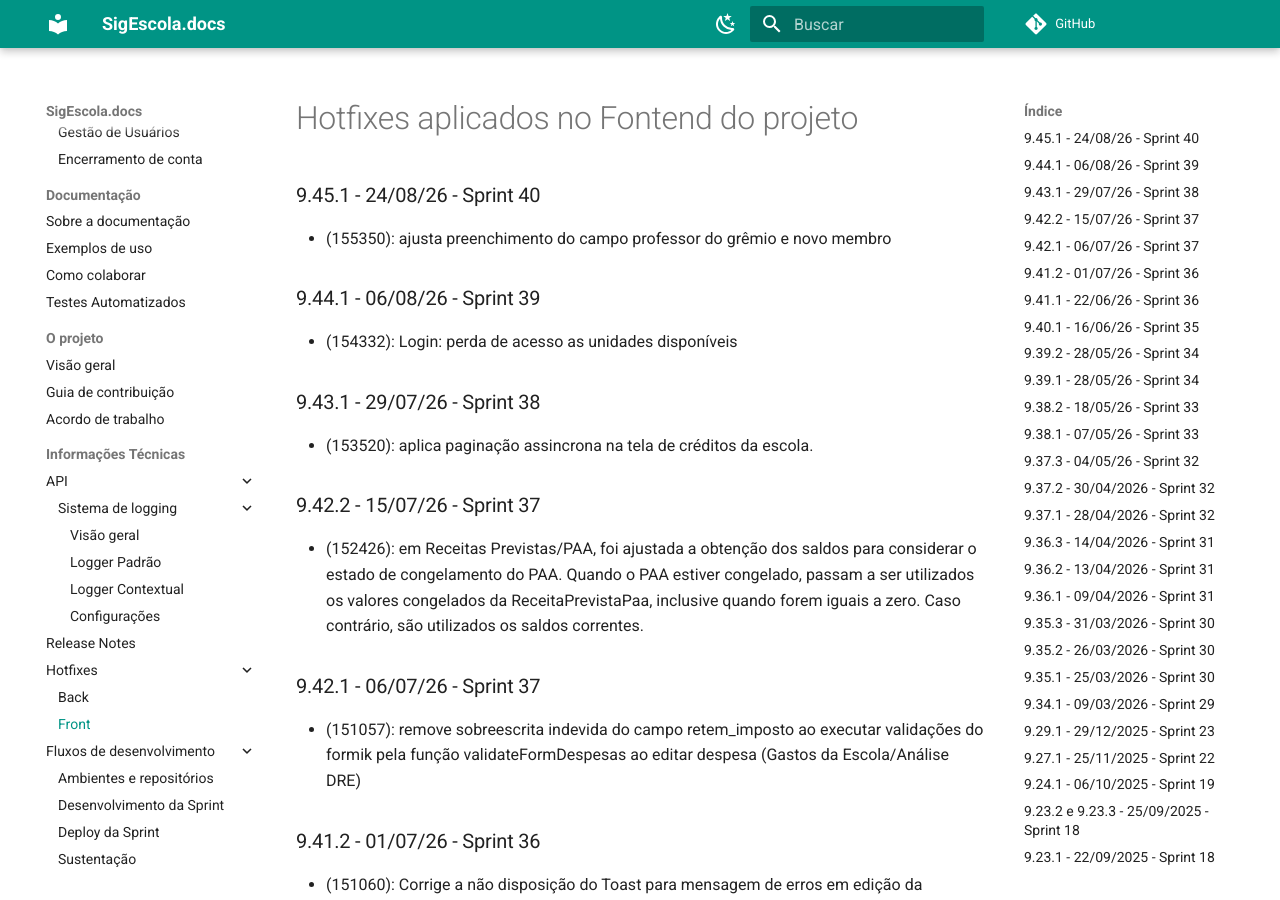
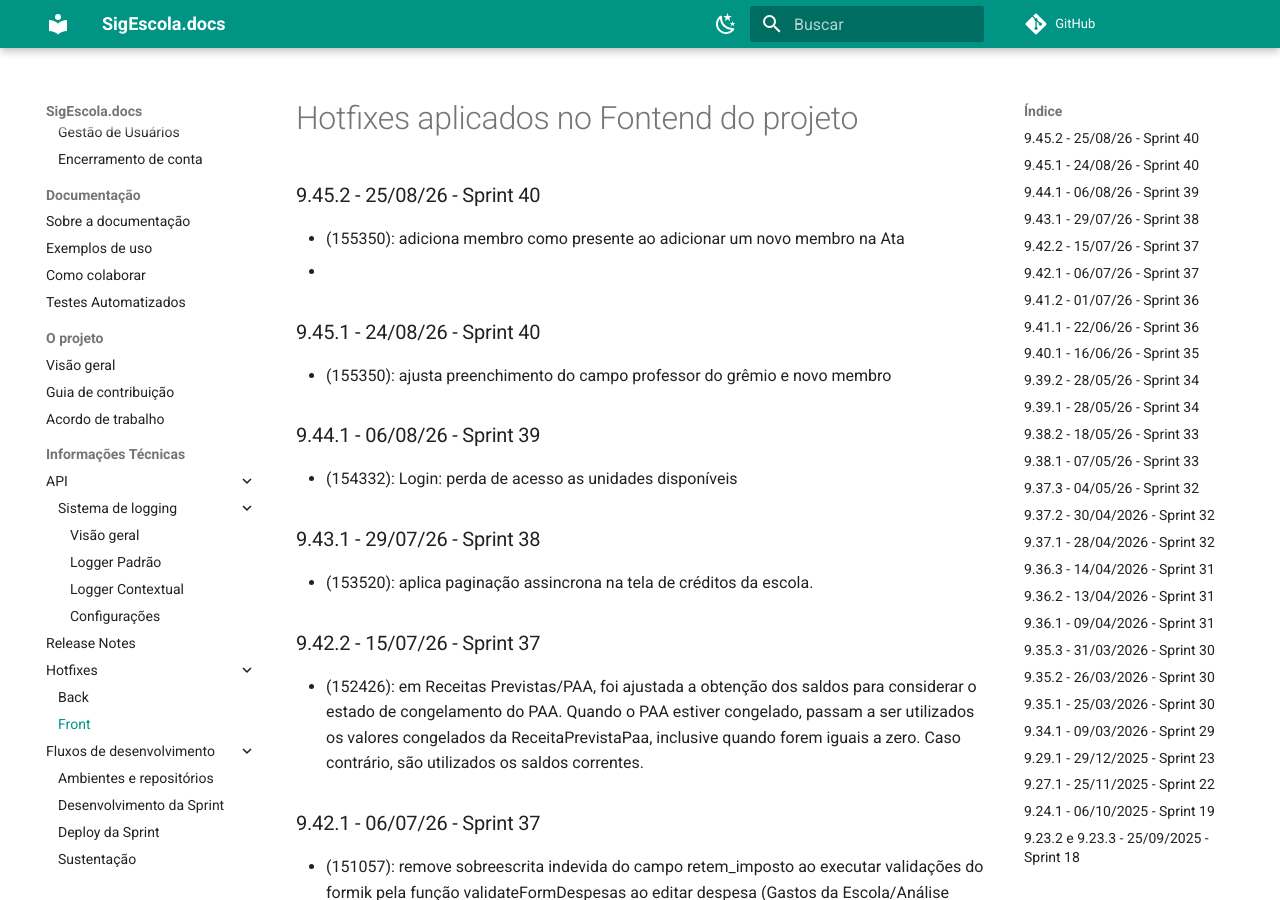
Before and after one commit to prefeiturasp/SME-PTRF-Docs, an MkDocs documentation site: the page built from docs/projeto/hotfixes_front.md, in a window 1280 px wide and 900 px high. Built offline with MkDocs 1.6.1 and Material for MkDocs 9.7.7, drawn with Linux system fonts in a browser that asks for light colours; comment, search, counter and statistics services are not loaded.

Commit message:
Update hotfixes_front.md

```diff
--- a/docs/projeto/hotfixes_front.md
+++ b/docs/projeto/hotfixes_front.md
@@ -1,5 +1,8 @@
 # Hotfixes aplicados no Fontend do projeto
 
+### 9.45.2 - 25/08/26 - Sprint 40
+* (155350): adiciona membro como presente ao adicionar um novo membro na Ata
+*
 ### 9.45.1 - 24/08/26 - Sprint 40
 * (155350): ajusta preenchimento do campo professor do grêmio e novo membro
 
```
